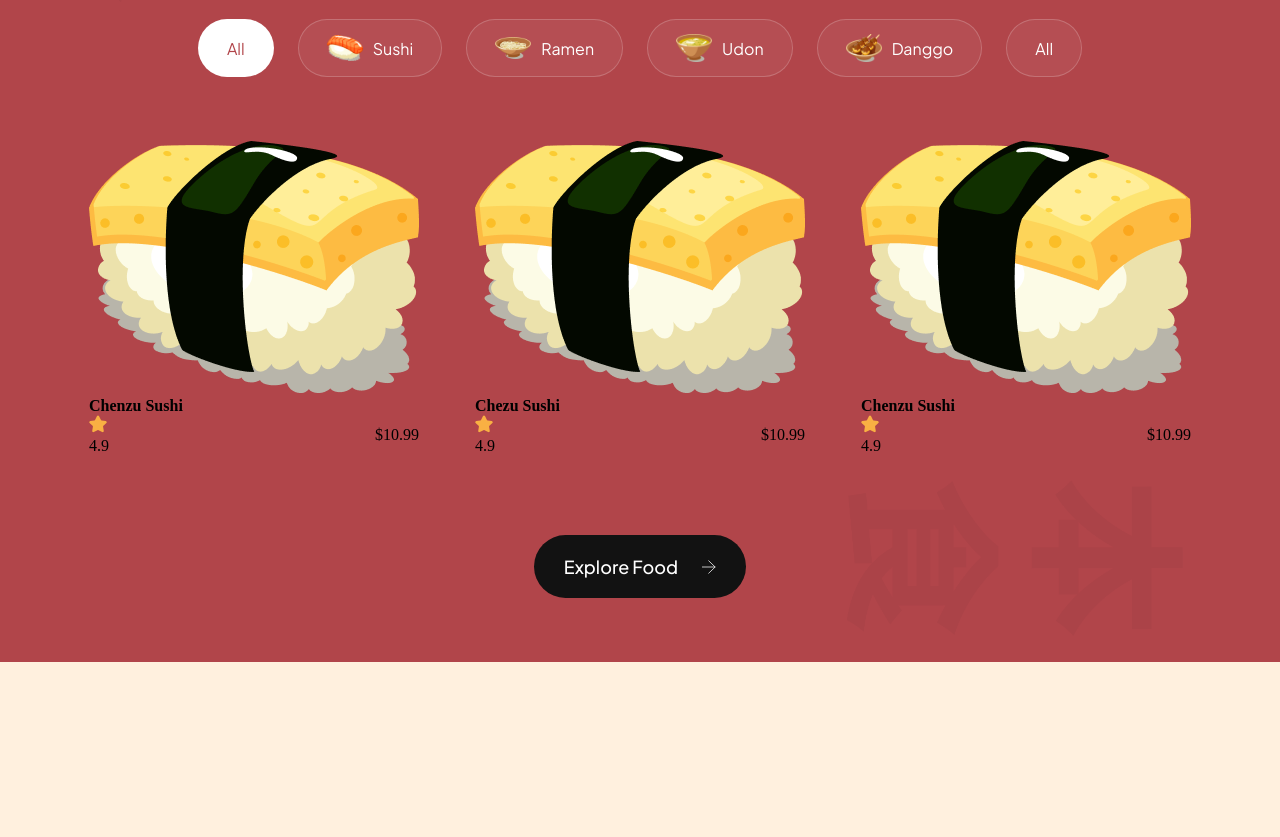
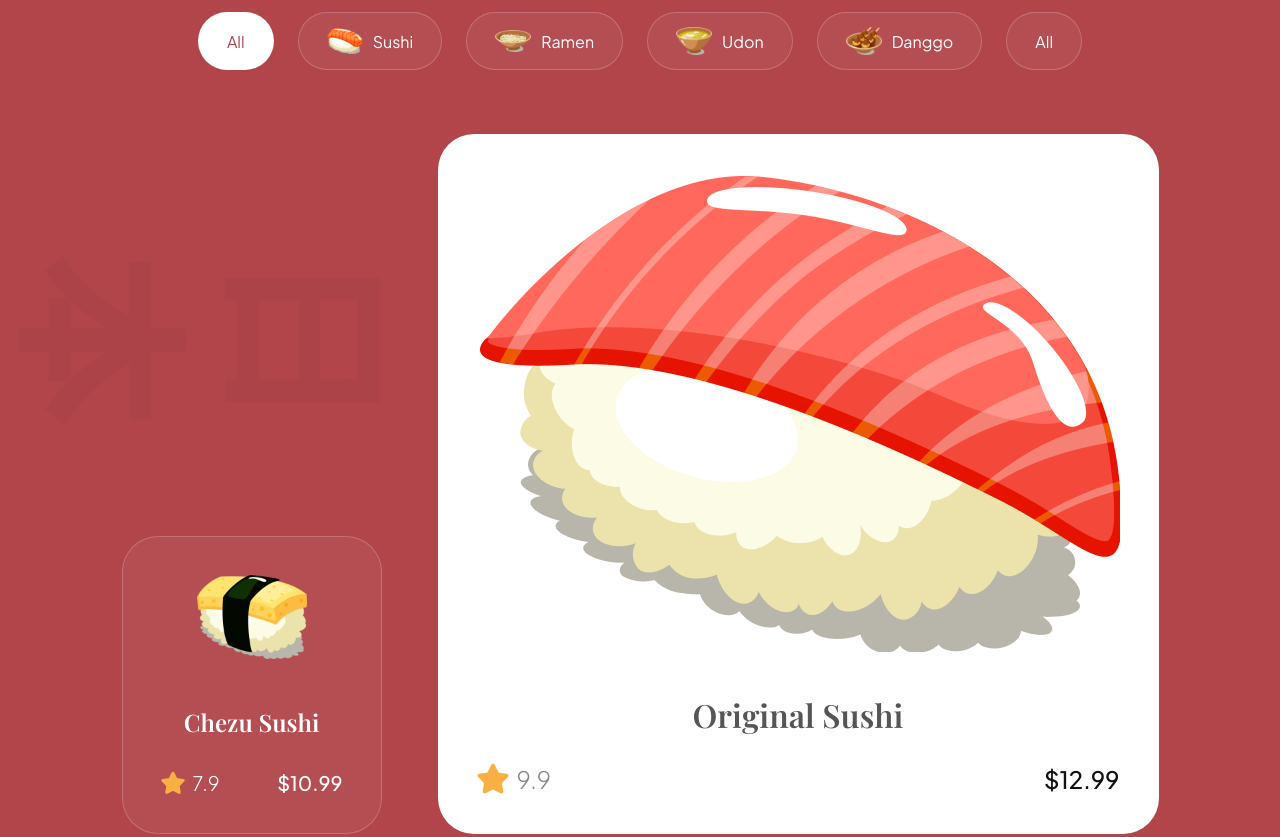
Before and after one commit to linhngkh/sushi-landing-page, a website built with Vite: page index.html in a window 1280 px wide. Shown: the part 1720-2557 px from the top of the page. Before the commit the page ends 2382 px from the top, so only its background shows below. Built offline with nearby package versions, Linux system fonts and the light colour scheme.

Commit message:
CHANGE header

```diff
--- a/css/sections/header.css
+++ b/css/sections/header.css
@@ -6,21 +6,21 @@
 .header__logo {
   flex: 1;
   display: flex;
+
   position: relative;
   padding: 20px;
 }
-
+.header__logo h4 {
+  padding-left: 30px;
+  color: #fff;
+  z-index: 99;
+}
 .header__logo-overlay {
   position: absolute;
   inset: 0;
   width: 100%;
   background-color: var(--primary-color);
   z-index: 1;
-}
-
-.header__logo h4 {
-  padding-left: 30px;
-  color: #fff;
 }
 
 .header__menu,
--- a/css/sections/popular.css
+++ b/css/sections/popular.css
@@ -68,6 +68,7 @@
   color: var(--primary-color);
 }
 
+/* catalogue */
 .popular-foods__catalogue {
   margin-top: 64px;
 
@@ -103,3 +104,95 @@
   object-fit: contain;
   margin-left: 21px;
 }
+
+/* card */
+.popular-foods__card {
+  padding: 38px;
+  min-width: 260px;
+  height: fit-content;
+
+  display: flex;
+  align-items: center;
+  flex-direction: column;
+  border-radius: 36px;
+
+  background-color: rgba(255, 255, 255, 0.05);
+  border: 1px solid rgba(255, 255, 255, 0.2);
+}
+
+.popular-foods__card-image {
+  width: 110px;
+  height: 84px;
+  object-fit: contain;
+}
+
+.popular-foods__card-title {
+  margin-top: 47px;
+
+  font-weight: 600;
+  font-size: 24px;
+  line-height: 32px;
+  font-family: var(--playfair-display);
+  color: #fff;
+  text-align: center;
+}
+
+.popular-foods__card-details {
+  width: 100%;
+  margin-top: 32px;
+}
+
+.popular-foods__card-rating {
+  display: flex;
+  align-items: center;
+  gap: 8px;
+}
+
+.popular-foods__card-rating img {
+  width: 24px;
+  height: 24px;
+  object-fit: contain;
+}
+.popular-foods__card-rating p {
+  font-size: 20px;
+  font-weight: 300;
+  font-family: var(--plus-jakarta-sans);
+  color: #fff;
+}
+
+.popular-foods__card-price {
+  font-size: 20px;
+  font-weight: 500;
+  font-family: var(--plus-jakarta-sans);
+  color: #fff;
+}
+
+.popular-foods__card.active-card {
+  background: #fff;
+  min-width: 340px;
+}
+
+.popular-foods__card.active-card .popular-foods__card-image {
+  width: 240px;
+  height: 160px;
+}
+
+.popular-foods__card.active-card .popular-foods__card-title {
+  color: var(--black-500);
+  font-size: 32px;
+}
+
+.popular-foods__card.active-card .popular-foods__card-rating img {
+  width: 32px;
+  height: 32px;
+}
+
+.popular-foods__card.active-card .popular-foods__card-rating p {
+  font-size: 24px;
+  color: var(--gray-100);
+}
+
+.popular-foods__card.active-card .popular-foods__card-price {
+  font-size: 24px;
+  color: var(--secondary-color);
+}
--- a/index.html
+++ b/index.html
@@ -14,7 +14,7 @@
     <header>
         <nav class="header__nav">
             <div class="header__logo">
-                <h4>Sushi Bar</h4>
+                <h4>SUSHI SISU</h4>
                 <div class="header__logo-overlay"></div>
             </div>
 
@@ -45,7 +45,7 @@
 
         </nav>
     </header>
-
+    <!-- hero section -->
     <section class="hero">
         <div class="hero-image">
             <img src="assets/sushi-1.png" alt="sushi" />
@@ -60,7 +60,6 @@
             <div class="hero-content-info">
                 <h1>Feel the taste of Japanese food</h1>
                 <p>Feel the taste of the most popular Japanese food from anywhere and anytime</p>
-            </div>
 
                 <div class="hero-content__buttons">
                     <button class="hero-content__order-button">
@@ -73,7 +72,6 @@
                     </button>
                 </div>
             </div>
-
             <div class="hero-content__testimonial ">
                 <div class="hero-content__customer flex-center">
                     <h4>24 <span>4k+</span> </h4>
@@ -85,6 +83,9 @@
                     <p>"This is the best Japanese food delivery service that ever existed."</p>
                 </div>
             </div>
+        </div>
+
+
     </section>
     <!-- about section -->
 
@@ -111,11 +112,11 @@
         </div>
     </section>
 
-    <!-- food section -->
+    <!-- Popular section -->
 
     <section class="popular-foods" id="menu">
         <h2 class="popular-foods__title">Popular Food / 人気</h2>
-        <div class="popular-foods__filters sushi_hide-scrollbar">
+        <div class="popular-foods__filters sushi__hide-scrollbar">
             <button class="popular-foods__filters-btn active">All</button>
             <button class="popular-foods__filters-btn">
                 <img src="/assets/sushi-9.png" alt="sushi 9" />
@@ -134,50 +135,49 @@
                 Danggo
             </button>
             <button class="popular-foods__filters-btn">
-
                 All
             </button>
         </div>
 
-        <!-- catalogue -->
+        <!-- catalogue food -->
         <div class="popular-foods__catalogue">
             <!-- 1 -->
             <article class="popular-foods__card">
-                <img src="assets/sushi-12.png" alt="sushi-12" class="popular-foods__image">
-                <h4 class="popular-foods__card-title">Chenzu Sushi</h4>
+                <img src="assets/sushi-12.png" alt="sushi-12" class="popular-foods__card-image" />
+                <h4 class="popular-foods__card-title">Chezu Sushi</h4>
 
                 <div class="popular-foods__card-details flex-between">
                     <div class="popular-foods__card-rating">
-                        <img src="assets/star.svg" alt="star">
-                        <p>4.9</p>
+                        <img src="assets/star.svg" alt="star" />
+                        <p>7.9</p>
                     </div>
                     <p class="popular-foods__card-price">$10.99</p>
                 </div>
             </article>
             <!-- 2 -->
             <article class="popular-foods__card active-card">
-                <img src="assets/sushi-12.png" alt="sushi-12" class="popular-foods__image">
-                <h4 class="popular-foods__card-title">Chezu Sushi</h4>
+                <img src="assets/sushi-11.png" alt="sushi-11" class="popular-foods__image" />
+                <h4 class="popular-foods__card-title">Original Sushi</h4>
 
                 <div class="popular-foods__card-details flex-between">
                     <div class="popular-foods__card-rating">
-                        <img src="assets/star.svg" alt="star">
-                        <p>4.9</p>
+                        <img src="assets/star.svg" alt="star" />
+                        <p>9.9</p>
                     </div>
-                    <p class="popular-foods__card-price">$10.99</p>
+                    <p class="popular-foods__card-price">$12.99</p>
                 </div>
             </article>
             <!-- 3 -->
             <article class="popular-foods__card">
-                <img src="assets/sushi-12.png" alt="sushi-12" class="popular-foods__image">
-                <h4 class="popular-foods__card-title">Chenzu Sushi</h4>
+                <img src="assets/sushi-10.png" alt="sushi-10" class="popular-foods__image" />
+                <h4 class="popular-foods__card-title">Ramen Legendo/h4>
 
                     <div class="popular-foods__card-details flex-between">
                         <div class="popular-foods__card-rating">
-                        <img src="assets/star.svg" alt="star">
-                        <p>4.9</p>
+                            <img src="assets/star.svg" alt="star" />
+                            <p>8.9</p>
                         </div>
-                    <p class="popular-foods__card-price">$10.99</p>
+                        <p class="popular-foods__card-price">$14.99</p>
                     </div>
             </article>
         </div>
```
Lines whose indentation alone changed are shown as unchanged.
